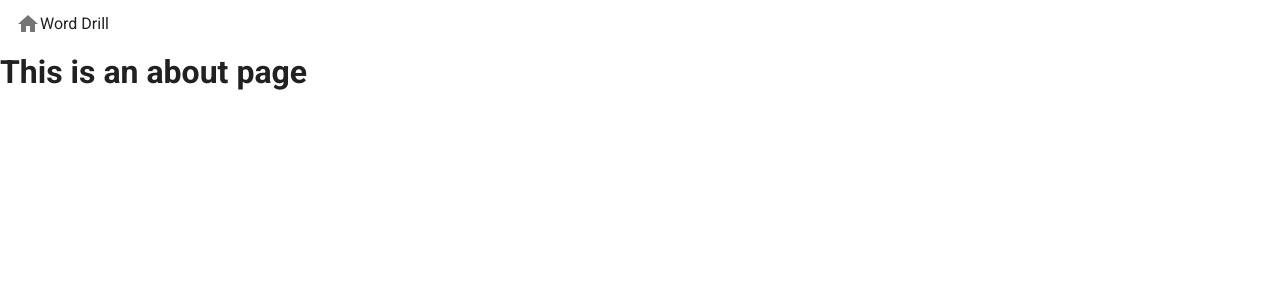
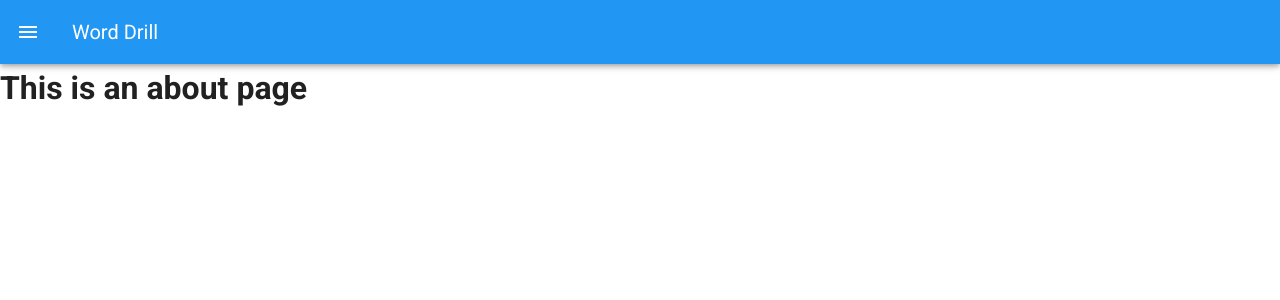
Before and after one commit to dazzilove/word-drill, a Vue app in the folder app/front-end/: page /about in a window 1280 px wide. Shown: the top 300 px of the page. Built offline with nearby package versions, Linux system fonts and the light colour scheme.

Commit message:
v-app-bar 디자인 수정

```diff
--- a/app/front-end/src/App.vue
+++ b/app/front-end/src/App.vue
@@ -1,10 +1,8 @@
 <template>
   <v-app>
-    <v-app-bar app flat dense floating color="white">
-      <div class="d-flex align-center">
-        <v-icon middle>mdi-home</v-icon>
-        <div>Word Drill</div>
-      </div>
+    <v-app-bar app floating dark color="blue">
+      <v-app-bar-nav-icon @click="goHome"></v-app-bar-nav-icon>
+      <v-toolbar-title>Word Drill</v-toolbar-title>
     </v-app-bar>
     <v-main>
       <router-view/>
@@ -20,5 +18,10 @@ export default Vue.extend({
   data: () => ({
     //
   }),
+  methods: {
+    goHome() {
+      this.$router.push('/');
+    },
+  },
 });
 </script>
```
